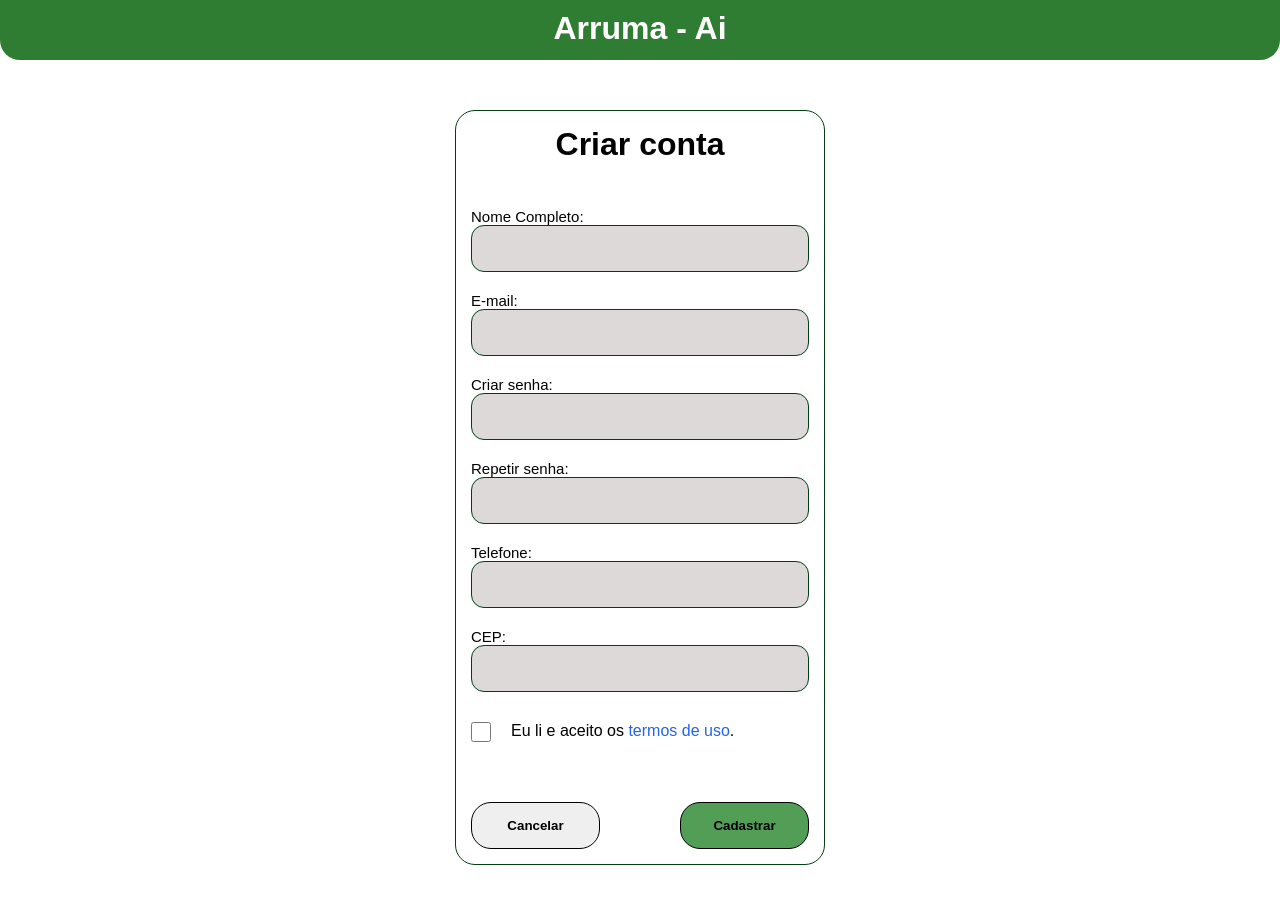
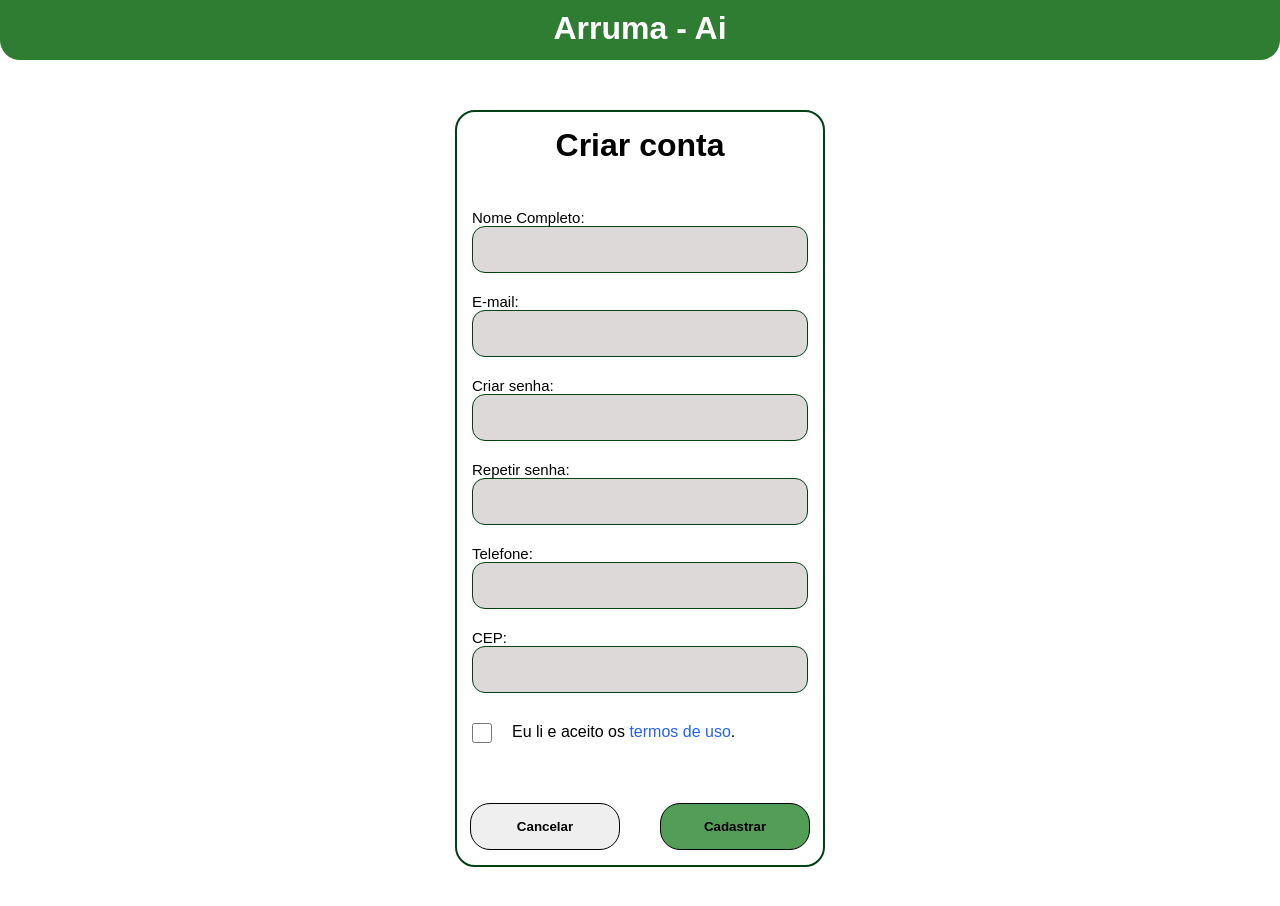
Before and after one commit to GetsG/Arruma-Ai, a Next.js app: page /registrar in a window 1280 px wide. Shown: the top 906 px of the page. Built offline with nearby package versions, Linux system fonts and the light colour scheme.

Commit message:
Linkando as paginas

```diff
--- a/src/componentes/Login/Cadastro.jsx
+++ b/src/componentes/Login/Cadastro.jsx
@@ -1,4 +1,5 @@
 import estilos from './Cadastro.module.css'
+import Link from "next/link";
 
 export default function Cadastro(){
     return(
@@ -43,8 +44,13 @@ export default function Cadastro(){
             </div>
 
             <div className={estilos.container_botoes}>
-                <button>Cancelar</button>
-                <button className={estilos.cadastrar}>Cadastrar</button>
+                <Link href="/">
+                    <button>Cancelar</button>
+                </Link>
+
+                <Link href="/registrar/codigo">
+                    <button className={estilos.cadastrar}>Cadastrar</button>
+                </Link>
             </div>
         </div>
     )
--- a/src/componentes/Login/Cadastro.module.css
+++ b/src/componentes/Login/Cadastro.module.css
@@ -1,7 +1,7 @@
 .container{
     display: flex;
-    background-color: #FFFFFF;
-    border: 1px solid #023f15;
+    background-color: #ffffff;
+    border: 2px solid #023f15;
     border-radius: 20px;
     flex-direction: column;
     gap: 20px;
@@ -51,7 +51,8 @@
 
 .container_botoes{
     display: flex;
-    gap: 80px;
+    gap: 40px;
+    justify-content: center;
     margin-top: 40px;
 }
 
--- a/src/componentes/Login/Login.jsx
+++ b/src/componentes/Login/Login.jsx
@@ -1,6 +1,7 @@
 import estilos from "./Login.module.css"
 import { FcGoogle } from "react-icons/fc";
 import { FaApple } from "react-icons/fa";
+import Link from "next/link";
 
 export default function Login(){
     return(
@@ -24,7 +25,7 @@ export default function Login(){
                 <div className={estilos.component_links}>
                     <a className={estilos.recuperar_senha} href="#">Esqueci a senha</a>
                     <span className={estilos.separator}>|</span>
-                    <a className={estilos.criar_conta} href="#">Criar conta</a>
+                    <Link href="/registrar" className={estilos.criar_conta}>Criar conta</Link>
                 </div>
 
                 <button className={estilos.acessar}>Entrar</button>
```
